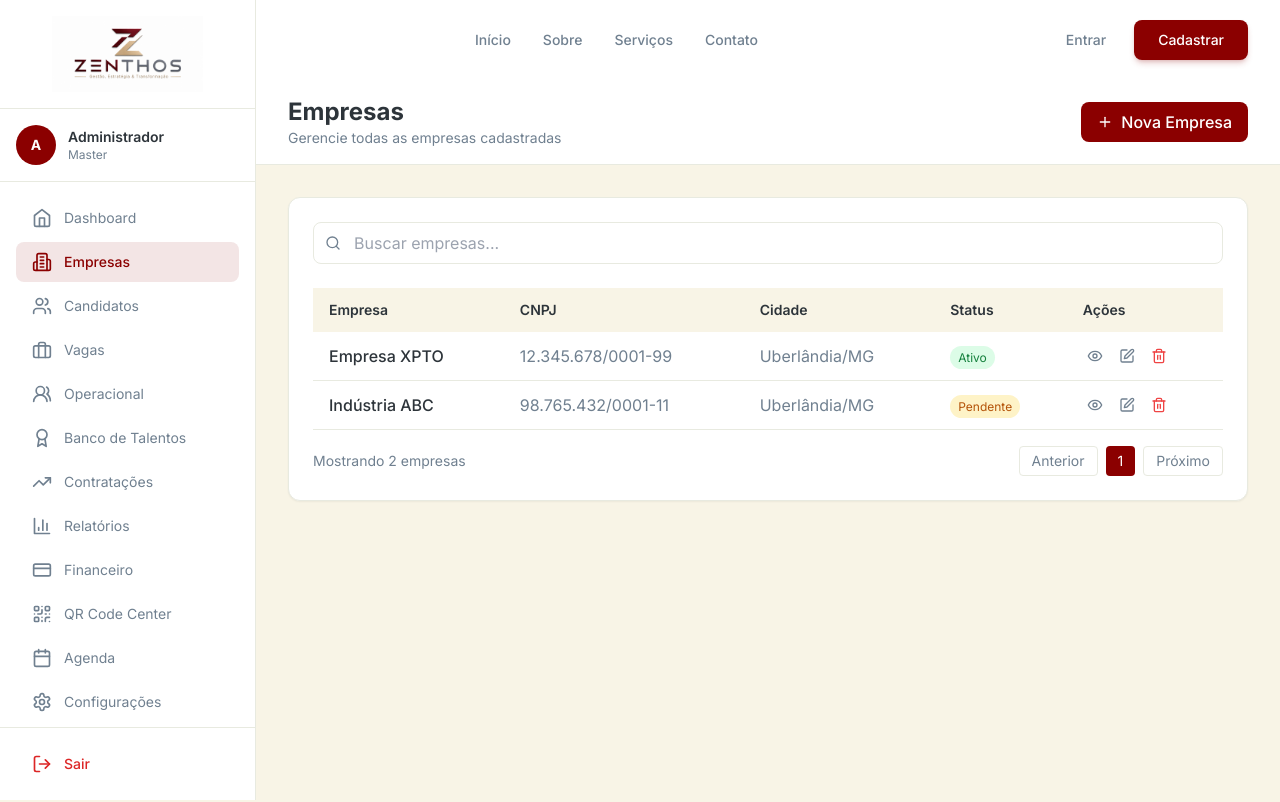
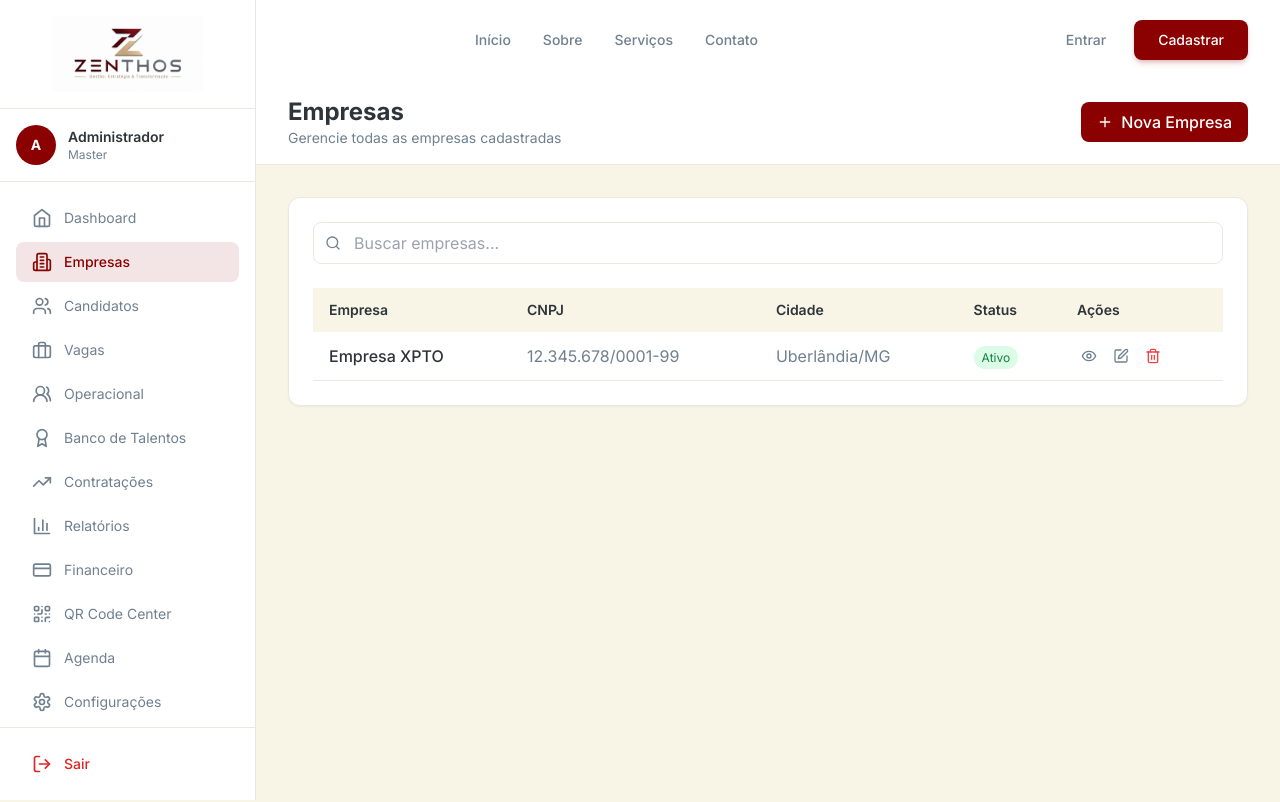
Before and after one commit to trivoroficial/consult_recruit, a Next.js app: page /admin/empresas in a window 1280 px wide. Shown: the top 802 px of the page. Built offline with nearby package versions, Linux system fonts and the light colour scheme; sample sign-in values are in the browser's storage; a web font is replaced by a local one.

Commit message:
Update page.tsx

```diff
--- a/src/app/(dashboard)/admin/empresas/page.tsx
+++ b/src/app/(dashboard)/admin/empresas/page.tsx
@@ -1,10 +1,13 @@
 'use client'
 
+import { useRouter } from 'next/navigation'
 import { SidebarAdmin } from '@/components/dashboard/SidebarAdmin'
 import { DashboardFooter } from '@/components/dashboard/DashboardFooter'
 import { Building2, Plus, Search, Edit, Trash2, Eye } from 'lucide-react'
 
 export default function AdminEmpresas() {
+  const router = useRouter()
+
   return (
     <div className="min-h-screen bg-[#F8F4E6] flex flex-col">
       <SidebarAdmin />
@@ -15,7 +18,10 @@ export default function AdminEmpresas() {
             <h1 className="text-2xl font-bold text-[#2D343A]">Empresas</h1>
             <p className="text-sm text-[#708090]">Gerencie todas as empresas cadastradas</p>
           </div>
-          <button className="px-4 py-2 bg-[#8B0000] text-white rounded-lg hover:bg-[#700000] transition font-medium flex items-center gap-2">
+          <button
+            onClick={() => router.push('/admin/empresas/nova')}
+            className="px-4 py-2 bg-[#8B0000] text-white rounded-lg hover:bg-[#700000] transition font-medium flex items-center gap-2"
+          >
             <Plus className="h-4 w-4" />
             Nova Empresa
           </button>
@@ -59,30 +65,8 @@ export default function AdminEmpresas() {
                       </div>
                     </td>
                   </tr>
-                  <tr className="border-b border-[#E8EAE0]">
-                    <td className="py-3 px-4 font-medium text-[#2D343A]">Indústria ABC</td>
-                    <td className="py-3 px-4 text-[#708090]">98.765.432/0001-11</td>
-                    <td className="py-3 px-4 text-[#708090]">Uberlândia/MG</td>
-                    <td className="py-3 px-4"><span className="px-2 py-1 bg-yellow-100 text-yellow-700 rounded-full text-xs">Pendente</span></td>
-                    <td className="py-3 px-4">
-                      <div className="flex gap-2">
-                        <button className="p-1 hover:bg-[#F8F4E6] rounded"><Eye className="h-4 w-4 text-[#708090]" /></button>
-                        <button className="p-1 hover:bg-[#F8F4E6] rounded"><Edit className="h-4 w-4 text-[#708090]" /></button>
-                        <button className="p-1 hover:bg-[#F8F4E6] rounded"><Trash2 className="h-4 w-4 text-red-500" /></button>
-                      </div>
-                    </td>
-                  </tr>
                 </tbody>
               </table>
-            </div>
-
-            <div className="flex items-center justify-between mt-4 text-sm text-[#708090]">
-              <p>Mostrando 2 empresas</p>
-              <div className="flex gap-2">
-                <button className="px-3 py-1 border border-[#E8EAE0] rounded hover:bg-[#F8F4E6]">Anterior</button>
-                <button className="px-3 py-1 bg-[#8B0000] text-white rounded">1</button>
-                <button className="px-3 py-1 border border-[#E8EAE0] rounded hover:bg-[#F8F4E6]">Próximo</button>
-              </div>
             </div>
           </div>
         </div>
```
